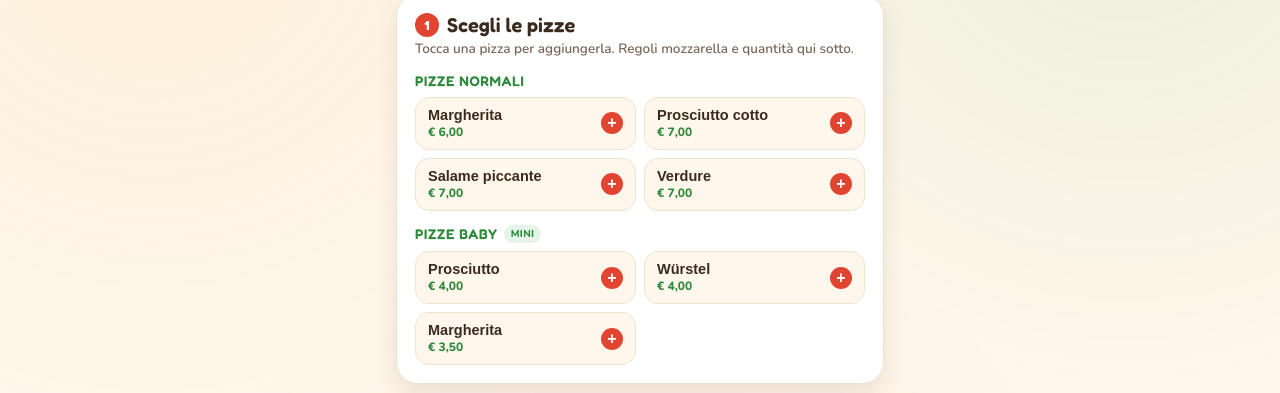
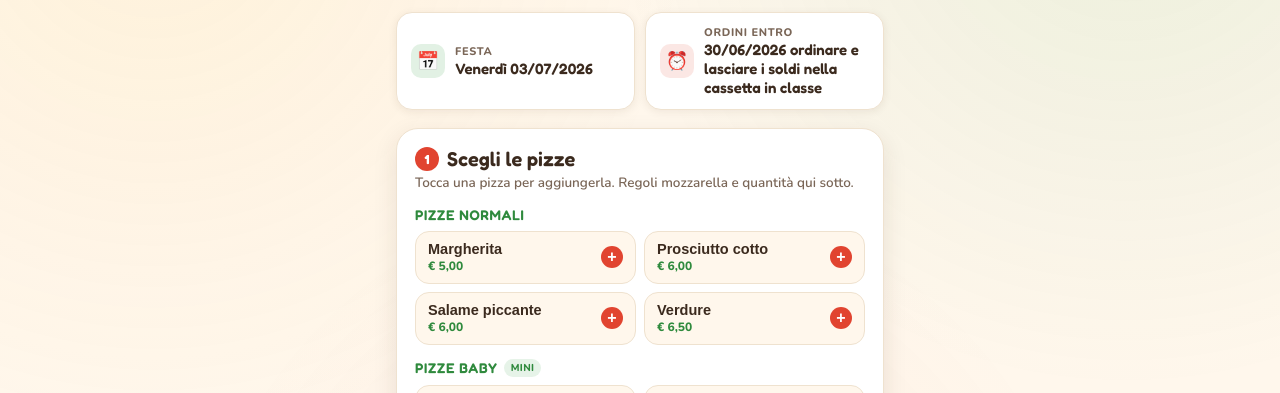
Before and after one commit to numas83-glitch/Pizze, a plain HTML site: page index.html in a window 1280 px wide. Shown: the part 160-553 px from the top of the page. Drawn offline with nearby package versions, Linux system fonts and the light colour scheme.

Commit message:
Update index.html

```diff
--- a/index.html
+++ b/index.html
@@ -296,8 +296,8 @@
 const FESTA = {
   nome:      "Festa di fine anno",   // titolino in alto (italiano)
   nomeEn:    "End-of-year party",    // stesso titolo in inglese
-  dataFesta: "",                     // es. "Venerdì 20 dicembre" — quando è la festa
-  scadenza:  ""                      // es. "Entro il 15 dicembre" — ordini entro
+  dataFesta: "Venerdì 03/07/2026",                     // es. "Venerdì 20 dicembre" — quando è la festa
+  scadenza:  "30/06/2026 ordinare e lasciare i soldi nella cassetta in classe"                      // es. "Entro il 15 dicembre" — ordini entro
 };
 
 /* =======================================================================
@@ -310,26 +310,26 @@ const MENU = {
 
   // --- PIZZE NORMALI ---  "Nome": prezzo
   normali: {
-    "Margherita": 6,
-    "Prosciutto cotto": 7,
-    "Salame piccante": 7,
-    "Verdure": 7
+    "Margherita": 5,
+    "Prosciutto cotto": 6,
+    "Salame piccante": 6,
+    "Verdure": 6.5
   },
 
   // --- PIZZE BABY ---
   baby: {
     "Prosciutto": 4,
     "Würstel": 4,
-    "Margherita": 3.5
+    "Margherita": 4,
   },
 
   // --- BIBITE ---
   bibite: {
-    "Acqua": 1,
-    "Coca Cola": 2.5,
-    "Fanta": 2.5,
-    "Aranciata": 2.5,
-    "Birra": 3
+    "Acqua": 0,
+    "Coca Cola": 0,
+    "Fanta": 0,
+    "Aranciata": 0,
+    "Birra": 2
   },
 
   // --- OPZIONE MOZZARELLA --- (true = mostrata, false = nascosta)
```
